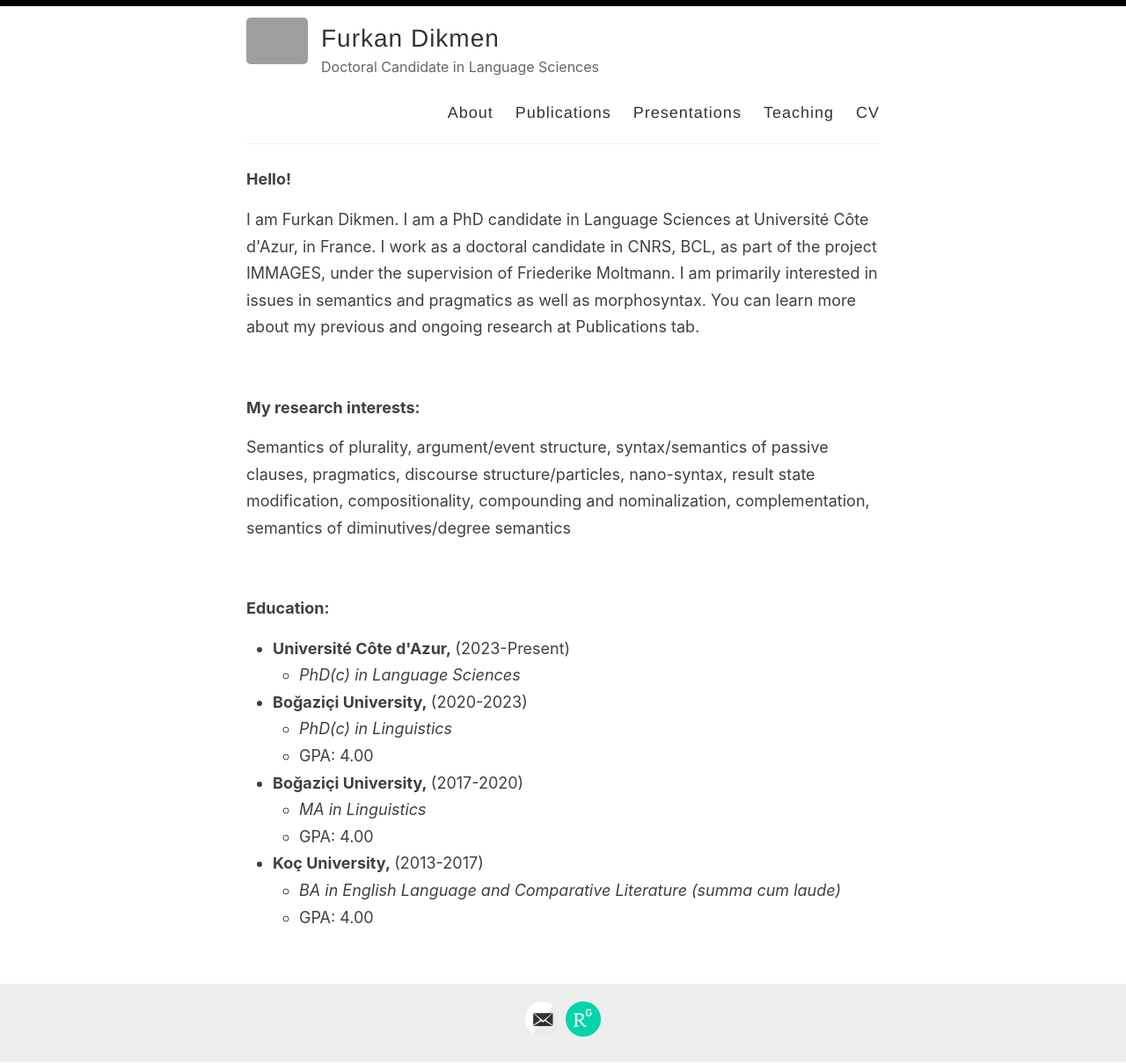
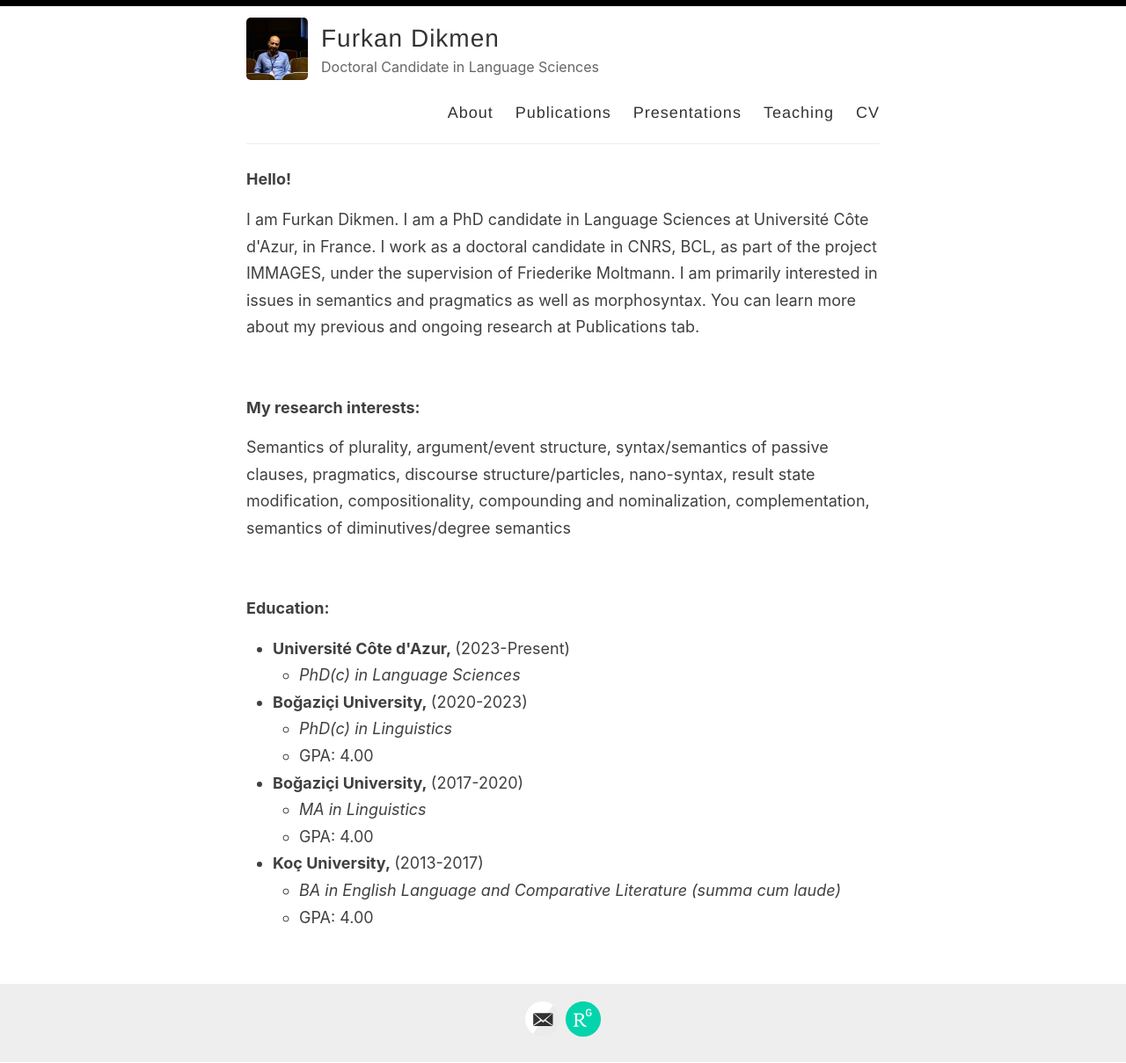
Before and after one commit to furkandikmen/furkandikmen.github.io, a Jekyll site: the page built from index.html, in a window 1280 px wide. Shown: the whole page at 88% size. Built offline with Jekyll 4.4.1, drawn with Linux system fonts in a browser that asks for light colours; the list of posts is cut into pages by our own code.

Commit message:
Update _config.yml

```diff
--- a/_config.yml
+++ b/_config.yml
@@ -12,7 +12,7 @@ author: Furkan Dikmen
 description: Doctoral Candidate in Language Sciences
 
 # URL of your avatar or profile pic (you could use your GitHub profile pic)
-avatar: /images/PROFIL.jpg
+avatar: /images/PROFILE.jpg
 
 #
 # Flags below are optional
```
